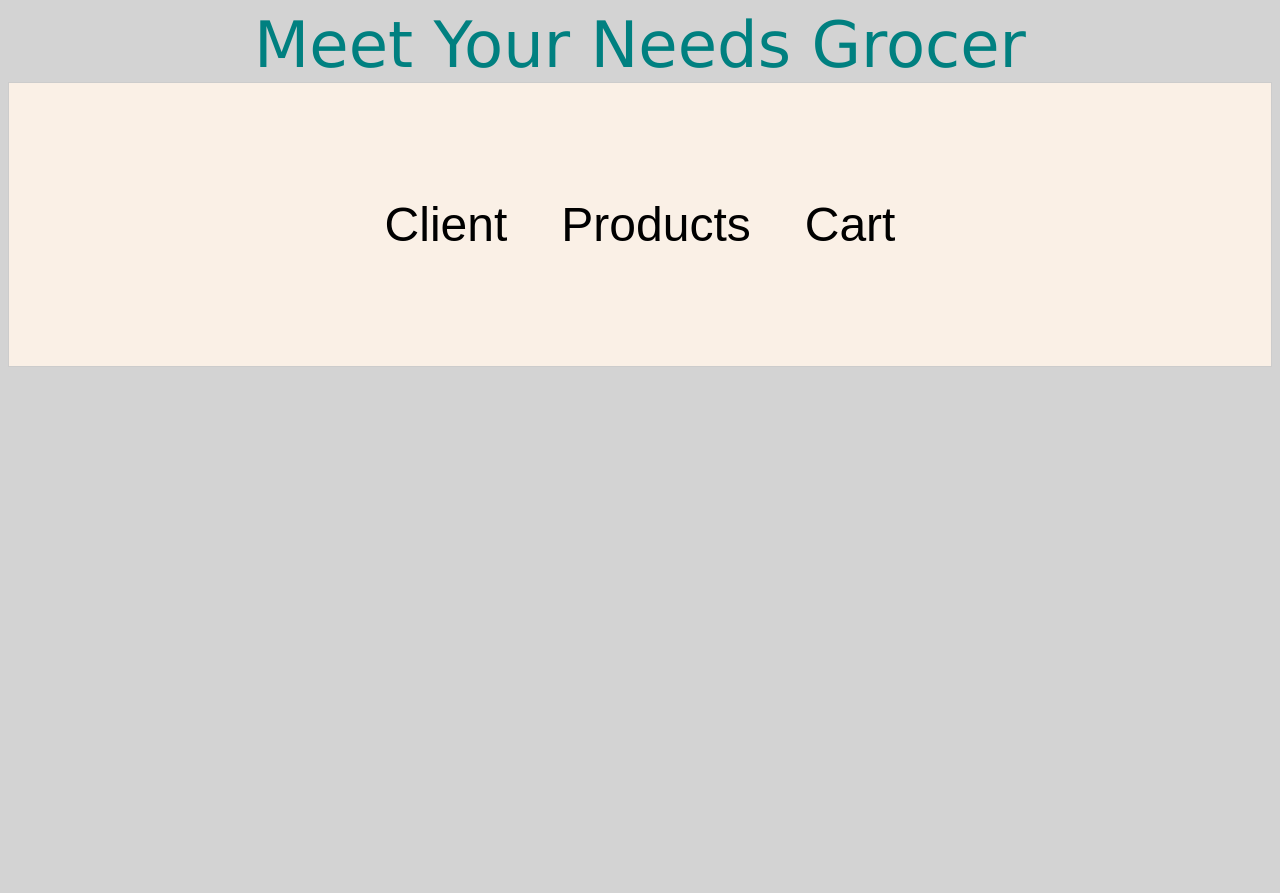
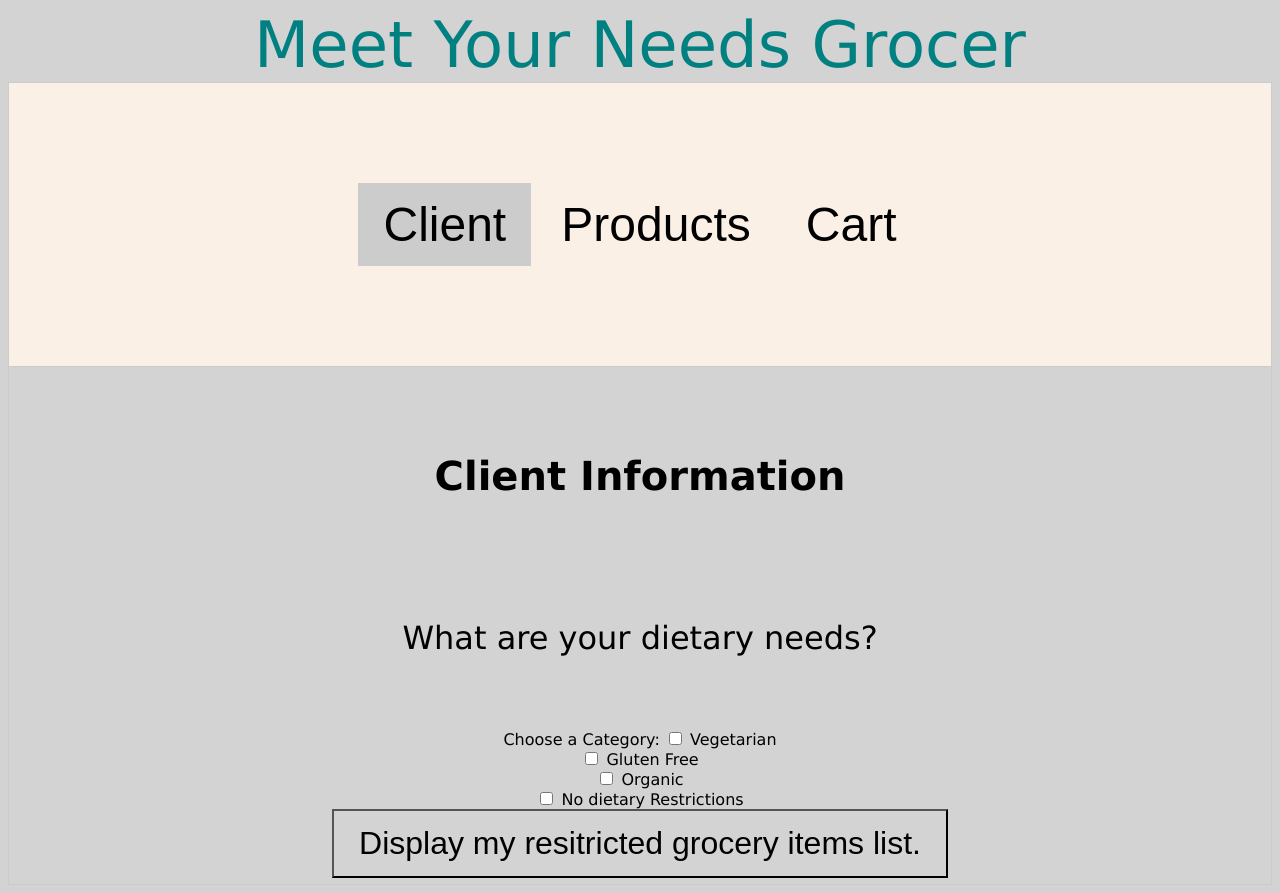
Before and after one commit to lmcde013/lmcde013.github.io, a plain HTML site: page SEG3125-Lab2/index.html in a window 1280 px wide. Both pictures are taken after a click on the button "Client". Before the commit the page ends 800 px from the top, so only its background shows below. Drawn offline with Linux system fonts and the light colour scheme.

Commit message:
btn troubleshoot
style button, padding tabcontent header and paragraphs,

```diff
--- a/SEG3125-Lab2/scripts/main.js
+++ b/SEG3125-Lab2/scripts/main.js
@@ -24,7 +24,7 @@ function openInfo(evt, tabName) {
 
 // determine diet based on multiple restrictions
 function dietSelect(d1,d2,d3,d4) {
-	var dietType;
+	var dietType = "";
 
 	if (d1 == "Veg" && d2 == "GF" && d3 == "Org") {
 		dietType = "VGO";
@@ -84,7 +84,7 @@ function populateListProductChoices(slct1, slct2) {
 		// create a breakline node and add in HTML DOM
 		s2.appendChild(document.createElement("br"));
 	}
-	function clickbutton("Products")
+	openInfo(event, 'Products');
 }
 
 // This function is called when the "Add selected items to cart" button in clicked
@@ -116,8 +116,3 @@ function selectedItems(){
 	c.appendChild(document.createTextNode("Total Price is " + getTotalPrice(chosenProducts)));
 
 }
-
-function clickbutton(tab) {
-	var tabbutton = document.getElementById(tab);
-	tabbutton.click();
-}
--- a/SEG3125-Lab2/styles/style.css
+++ b/SEG3125-Lab2/styles/style.css
@@ -5,6 +5,7 @@
 body {
 	background-color: #D3D3D3; /* LightGray */
 	text-align: center;
+	font-family: verdana;
 }
 
 /* Style store name */
@@ -12,9 +13,26 @@ h {
 	font-family: verdana;
 	font-size: 400%;
 	text-align: center;
-	padding: 200px;
+	padding: 100px;
 	color: #008080; /* Teal */
 }
+
+/* Style tab content headers */
+h3 {
+	font-family: verdana;
+	font-size: 250%;
+	text-align: center;
+	padding: 40px;
+}
+
+/* Style tab content text */
+p {
+	font-family: verdana;
+	font-size: 200%;
+	text-align: center;
+	padding: 40px;
+}
+
 
 /* Style the tab */
 .tab {
@@ -53,3 +71,11 @@ h {
   border: 1px solid #ccc; /* White */
   border-top: none;
 }
+
+.tabcontent button {
+	background-color: inherit;
+	font-size: 200%;
+	float: center;
+	padding: 14px 25px;
+	cursor: pointer;
+}
```
